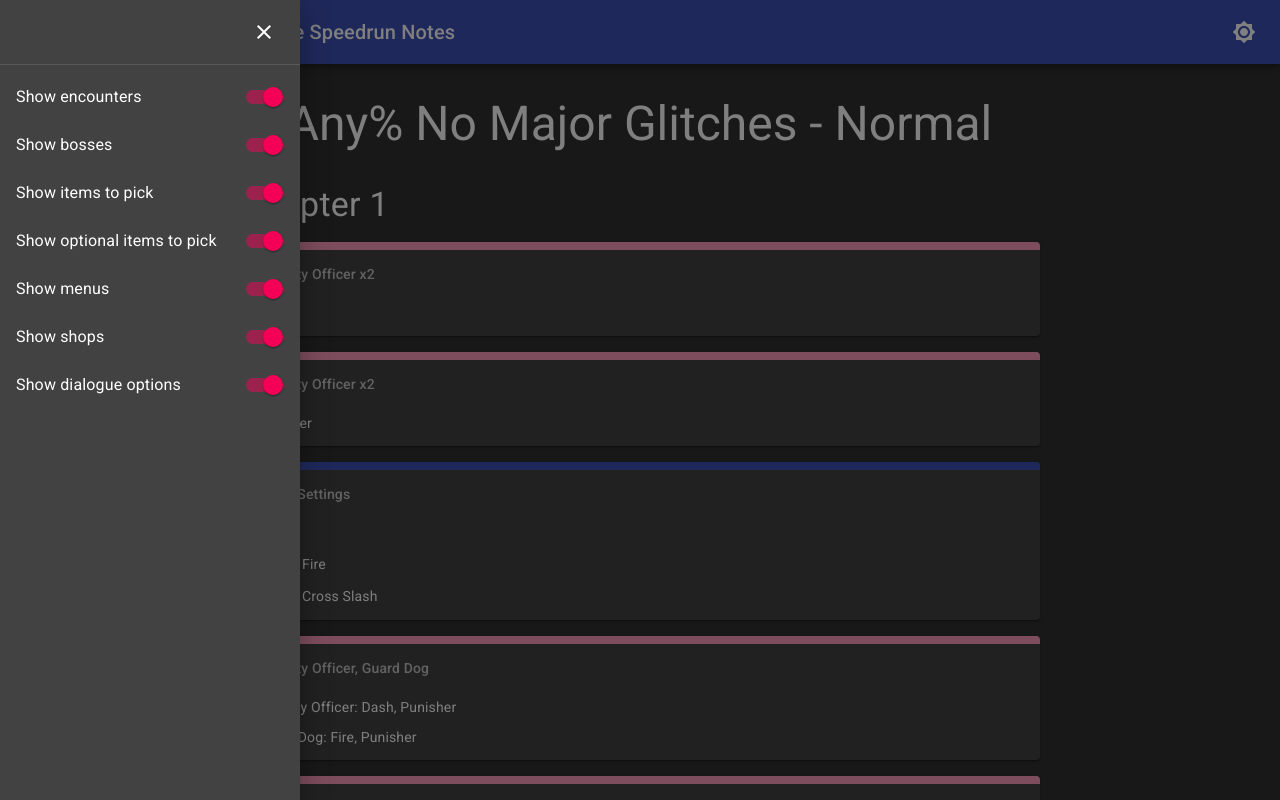
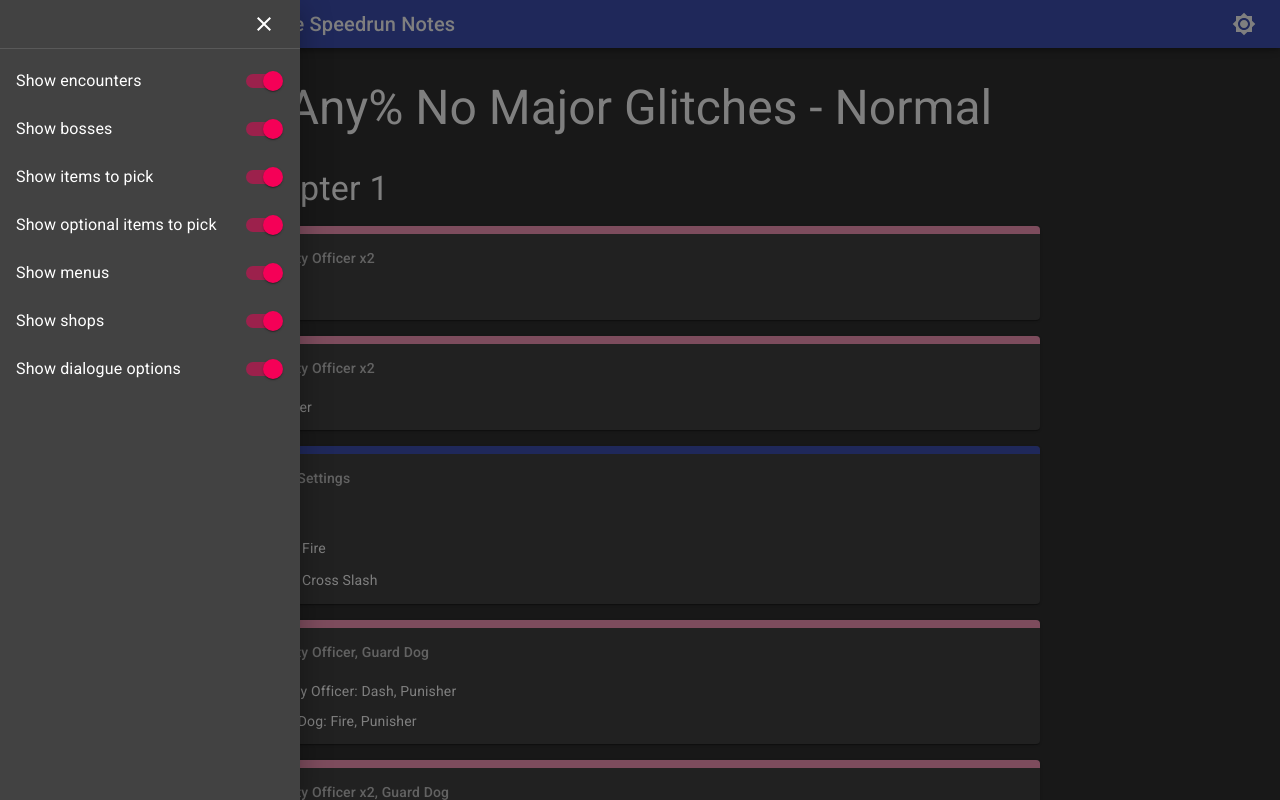
Before and after one commit to fhelwanger/ff7r-speedrun-notes, a React (Create React App) app: page / in a window 1280 px wide. Both pictures are taken after a click on the button 36 px from the left and 32 px from the top of the page. Shown: the top 800 px of the page. Built offline with nearby package versions, Linux system fonts and the light colour scheme.

Commit message:
Use less space

```diff
--- a/src/components/Drawer.tsx
+++ b/src/components/Drawer.tsx
@@ -9,6 +9,7 @@ import ListItemSecondaryAction from "@material-ui/core/ListItemSecondaryAction";
 import MuiDrawer from "@material-ui/core/Drawer";
 import Switch from "@material-ui/core/Switch";
 import Toolbar from "@material-ui/core/Toolbar";
+import Tooltip from "@material-ui/core/Tooltip";
 import { makeStyles } from "@material-ui/core/styles";
 import CloseIcon from "@material-ui/icons/Close";
 import { Settings } from "../useSettings";
@@ -32,7 +33,8 @@ function Drawer({ open, onClose, settings, setSettings }: DrawerProps) {
   return (
     <MuiDrawer open={open} onClose={onClose}>
       <Box width={300}>
-        <Toolbar>
+        <Toolbar variant="dense">
+          <Tooltip title="Close">
           <IconButton
             className={classes.closeButton}
             edge="end"
@@ -40,6 +42,7 @@ function Drawer({ open, onClose, settings, setSettings }: DrawerProps) {
           >
             <CloseIcon />
           </IconButton>
+          </Tooltip>
         </Toolbar>
         <Divider />
         <List>
--- a/src/components/Header.tsx
+++ b/src/components/Header.tsx
@@ -28,7 +28,7 @@ function Header({ theme, setTheme, onMenuClick }: HeaderProps) {
 
   return (
     <AppBar position="sticky">
-      <Toolbar>
+      <Toolbar variant="dense">
         <IconButton color="inherit" edge="start" onClick={onMenuClick}>
           <MenuIcon />
         </IconButton>
```
